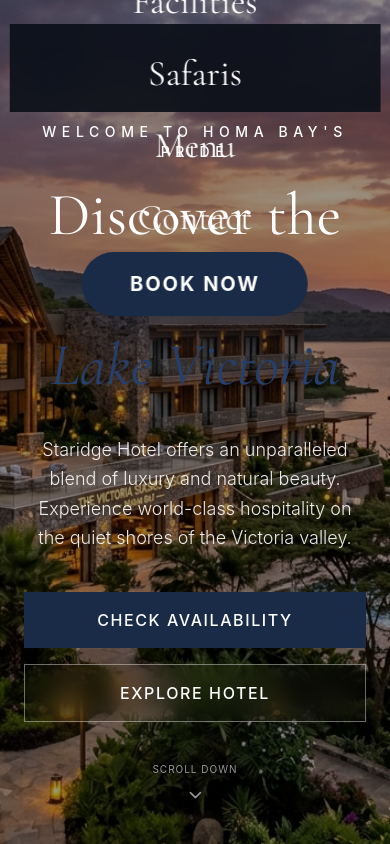
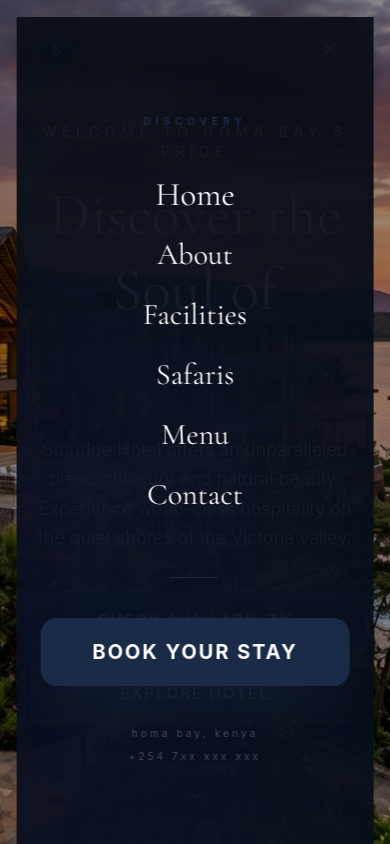
Before and after one commit to midusab/thestaridgehotel, a React (Vite) app: page / in a window 390 px wide. Both pictures are taken after a click on the button 336 px from the left and 68 px from the top of the page. Shown: the top 844 px of the page. Built offline with nearby package versions, Linux system fonts and the light colour scheme.

Commit message:
feat(navbar): Enhance mobile responsiveness and UX
Improves navbar behavior on mobile devices by preventing background scrolling when the menu is open. Also refines styling for better readability and aesthetic appeal across different screen sizes and states (scrolled, home page, menu open).

```diff
--- a/src/components/Navbar.tsx
+++ b/src/components/Navbar.tsx
@@ -10,49 +10,49 @@
   const location = useLocation();
 
   useEffect(() => {
-    const handleScroll = () => {
-      setScrolled(window.scrollY > 50);
-    };
-    window.addEventListener('scroll', handleScroll);
-    return () => window.removeEventListener('scroll', handleScroll);
-  }, []);
+    if (isOpen) {
+      document.body.style.overflow = 'hidden';
+    } else {
+      document.body.style.overflow = 'unset';
+    }
+  }, [isOpen]);
 
   // Check if we are on the home page or other pages for transparency logic
   const isTransparent = location.pathname === '/' && !scrolled;
 
   return (
     <nav
-      className={`fixed top-6 left-1/2 -translate-x-1/2 z-50 transition-all duration-700 w-[95%] max-w-7xl ${
-        scrolled || location.pathname !== '/'
-          ? 'bg-hotel-dark/60 backdrop-blur-2xl py-3 px-8 rounded-full shadow-[0_8px_32px_0_rgba(0,0,0,0.37)] border border-white/10'
-          : 'bg-transparent py-6 px-6'
+      className={`fixed top-4 md:top-6 left-1/2 -translate-x-1/2 z-[60] transition-all duration-700 w-[92%] md:w-[95%] max-w-7xl ${
+        scrolled || location.pathname !== '/' || isOpen
+          ? 'bg-hotel-dark/40 backdrop-blur-2xl py-3 px-6 md:px-8 rounded-full shadow-[0_8px_32px_0_rgba(0,0,0,0.37)] border border-white/10'
+          : 'bg-transparent py-4 md:py-6 px-4 md:px-6'
       }`}
     >
       <div className="flex justify-between items-center text-white">
-        <Link to="/" className="group flex items-center gap-3">
-          <div className="w-10 h-10 bg-hotel-primary rounded-xl flex items-center justify-center shadow-lg shadow-hotel-primary/30 group-hover:rotate-12 transition-transform duration-500">
-            <span className="text-xl font-serif font-bold">S</span>
+        <Link to="/" className="group flex items-center gap-2 md:gap-3">
+          <div className="w-8 h-8 md:w-10 md:h-10 bg-hotel-primary rounded-lg md:rounded-xl flex items-center justify-center shadow-lg shadow-hotel-primary/30 group-hover:rotate-12 transition-transform duration-500">
+            <span className="text-lg md:text-xl font-serif font-bold">S</span>
           </div>
-          <span className="text-xl font-serif tracking-[0.1em] font-bold hidden sm:block">
-            STARIDGE <span className="text-hotel-primary brightness-150">HOTEL</span>
+          <span className="text-lg md:text-xl font-serif tracking-[0.1em] font-bold">
+            <span className="hidden sm:inline">STARIDGE </span><span className="text-hotel-primary brightness-150">HOTEL</span>
           </span>
         </Link>
 
         {/* Desktop Links */}
-        <div className="hidden lg:flex gap-2 items-center bg-white/5 backdrop-blur-md rounded-full p-1 border border-white/5">
+        <div className="hidden lg:flex gap-1 items-center bg-white/5 backdrop-blur-md rounded-full p-1 border border-white/5">
           {NAV_LINKS.map((link) => (
             <Link
               key={link.label}
               to={link.href}
-              className={`text-[10px] uppercase tracking-[0.2em] px-5 py-2.5 rounded-full transition-all duration-500 font-bold relative group ${
-                location.pathname === link.href ? 'text-hotel-primary bg-white/10' : 'text-white/60 hover:text-white'
+              className={`text-[9px] xl:text-[10px] uppercase tracking-[0.2em] px-4 xl:px-6 py-2.5 rounded-full transition-all duration-500 font-bold relative group ${
+                location.pathname === link.href ? 'text-white' : 'text-white/50 hover:text-white'
               }`}
             >
               {link.label}
               {location.pathname === link.href && (
                 <motion.div
                   layoutId="nav-pill"
-                  className="absolute inset-0 bg-white/5 rounded-full -z-10"
+                  className="absolute inset-0 bg-hotel-primary rounded-full -z-10 shadow-lg shadow-hotel-primary/20"
                   transition={{ type: 'spring', bounce: 0.3, duration: 0.6 }}
                 />
               )}
@@ -60,17 +60,18 @@
           ))}
         </div>
 
-        <div className="hidden lg:flex items-center gap-6">
+        <div className="hidden lg:flex items-center gap-4 xl:gap-6">
           <a
             href="#"
             title="Staff Email"
-            className="p-2 hover:text-hotel-primary transition-colors text-white/40 hover:text-white"
+            className="p-2 hover:text-hotel-primary transition-colors text-white/40 group relative"
           >
             <Mail size={16} />
+            <span className="absolute -top-10 left-1/2 -translate-x-1/2 bg-hotel-dark text-[10px] px-2 py-1 rounded opacity-0 group-hover:opacity-100 transition-opacity whitespace-nowrap border border-white/10 uppercase tracking-widest">Webmail</span>
           </a>
           <Link
             to="/booking"
-            className="bg-hotel-primary text-white px-8 py-3 rounded-full text-[10px] uppercase tracking-[0.3em] font-bold hover:bg-white hover:text-hotel-dark transition-all duration-500 shadow-xl shadow-hotel-primary/40 active:scale-95"
+            className="bg-hotel-primary text-white px-6 xl:px-8 py-2.5 xl:py-3 rounded-full text-[9px] xl:text-[10px] uppercase tracking-[0.3em] font-bold hover:bg-white hover:text-hotel-dark transition-all duration-500 shadow-xl shadow-hotel-primary/40 active:scale-95"
           >
             Book Now
           </Link>
@@ -78,7 +79,7 @@
 
         {/* Mobile Toggle */}
         <button
-          className="lg:hidden text-white w-10 h-10 flex items-center justify-center rounded-full bg-white/5 backdrop-blur-md border border-white/10"
+          className="lg:hidden text-white w-10 h-10 flex items-center justify-center rounded-full bg-white/5 backdrop-blur-md border border-white/10 active:scale-90 transition-transform"
           onClick={() => setIsOpen(!isOpen)}
         >
           {isOpen ? <X size={20} /> : <Menu size={20} />}
@@ -89,47 +90,67 @@
       <AnimatePresence>
         {isOpen && (
           <motion.div
-            initial={{ opacity: 0, backdropFilter: 'blur(0px)' }}
-            animate={{ opacity: 1, backdropFilter: 'blur(20px)' }}
-            exit={{ opacity: 0, backdropFilter: 'blur(0px)' }}
-            className="fixed inset-0 bg-hotel-dark/90 z-40 flex flex-col items-center justify-center gap-8 lg:hidden"
+            initial={{ opacity: 0, scale: 0.95 }}
+            animate={{ opacity: 1, scale: 1 }}
+            exit={{ opacity: 0, scale: 1.05 }}
+            transition={{ duration: 0.4, ease: [0.22, 1, 0.36, 1] }}
+            className="fixed inset-0 top-0 left-0 w-full h-screen bg-hotel-dark/95 z-[55] flex flex-col items-center justify-center px-6 lg:hidden"
           >
+            {/* Background Liquid blobs for mobile menu */}
+            <div className="absolute inset-0 overflow-hidden pointer-events-none">
+              <div className="absolute top-1/4 -right-1/4 w-full h-full bg-hotel-primary/10 rounded-full blur-[120px] animate-pulse"></div>
+              <div className="absolute -bottom-1/4 -left-1/4 w-full h-full bg-blue-900/20 rounded-full blur-[120px] animate-pulse" style={{ animationDelay: '2s' }}></div>
+            </div>
+
             <motion.div
-              initial={{ scale: 0.9, opacity: 0 }}
-              animate={{ scale: 1, opacity: 1 }}
-              exit={{ scale: 0.9, opacity: 0 }}
-              className="flex flex-col items-center gap-8"
+              initial={{ opacity: 0 }}
+              animate={{ opacity: 1 }}
+              transition={{ delay: 0.2 }}
+              className="relative z-10 flex flex-col items-center w-full gap-8"
             >
+              <div className="text-[10px] uppercase tracking-[0.5em] text-hotel-primary font-bold mb-4">Discovery</div>
+              <div className="flex flex-col items-center gap-6 w-full">
                 {NAV_LINKS.map((link, i) => (
                   <motion.div
                     key={link.label}
-                  initial={{ opacity: 0, y: 20 }}
+                    initial={{ opacity: 0, y: 15 }}
                     animate={{ opacity: 1, y: 0 }}
-                  transition={{ delay: i * 0.1 }}
+                    transition={{ delay: 0.3 + i * 0.05 }}
+                    className="w-full text-center"
                   >
                     <Link
                       to={link.href}
                       onClick={() => setIsOpen(false)}
-                    className={`text-4xl font-serif text-white hover:text-hotel-primary transition-colors ${
-                      location.pathname === link.href ? 'text-hotel-primary' : ''
+                      className={`text-3xl md:text-5xl font-serif text-white hover:text-hotel-primary transition-all duration-300 block ${
+                        location.pathname === link.href ? 'text-hotel-primary scale-110' : ''
                       }`}
                     >
                       {link.label}
                     </Link>
                   </motion.div>
                 ))}
+              </div>
+
               <motion.div
                 initial={{ opacity: 0, y: 20 }}
                 animate={{ opacity: 1, y: 0 }}
-                transition={{ delay: NAV_LINKS.length * 0.1 }}
+                transition={{ delay: 0.6 }}
+                className="pt-8 w-full flex flex-col items-center gap-10"
               >
+                <div className="w-12 h-px bg-white/10"></div>
+
                 <Link
                   to="/booking"
                   onClick={() => setIsOpen(false)}
-                  className="mt-4 bg-hotel-primary text-white px-12 py-5 rounded-full text-xl uppercase tracking-widest font-bold shadow-2xl shadow-hotel-primary/40"
+                  className="bg-hotel-primary text-white w-full max-w-xs py-5 rounded-2xl text-xl uppercase tracking-widest font-bold shadow-2xl shadow-hotel-primary/40 text-center active:scale-95 transition-transform"
                 >
-                  Book Now
+                  Book Your Stay
                 </Link>
+
+                <div className="flex flex-col items-center gap-2 text-white/30 lowercase tracking-[0.2em] font-light">
+                   <p className="text-[10px]">Homa Bay, Kenya</p>
+                   <p className="text-[10px]">+254 7XX XXX XXX</p>
+                </div>
               </motion.div>
             </motion.div>
           </motion.div>
```
Lines whose indentation alone changed are shown as unchanged.
